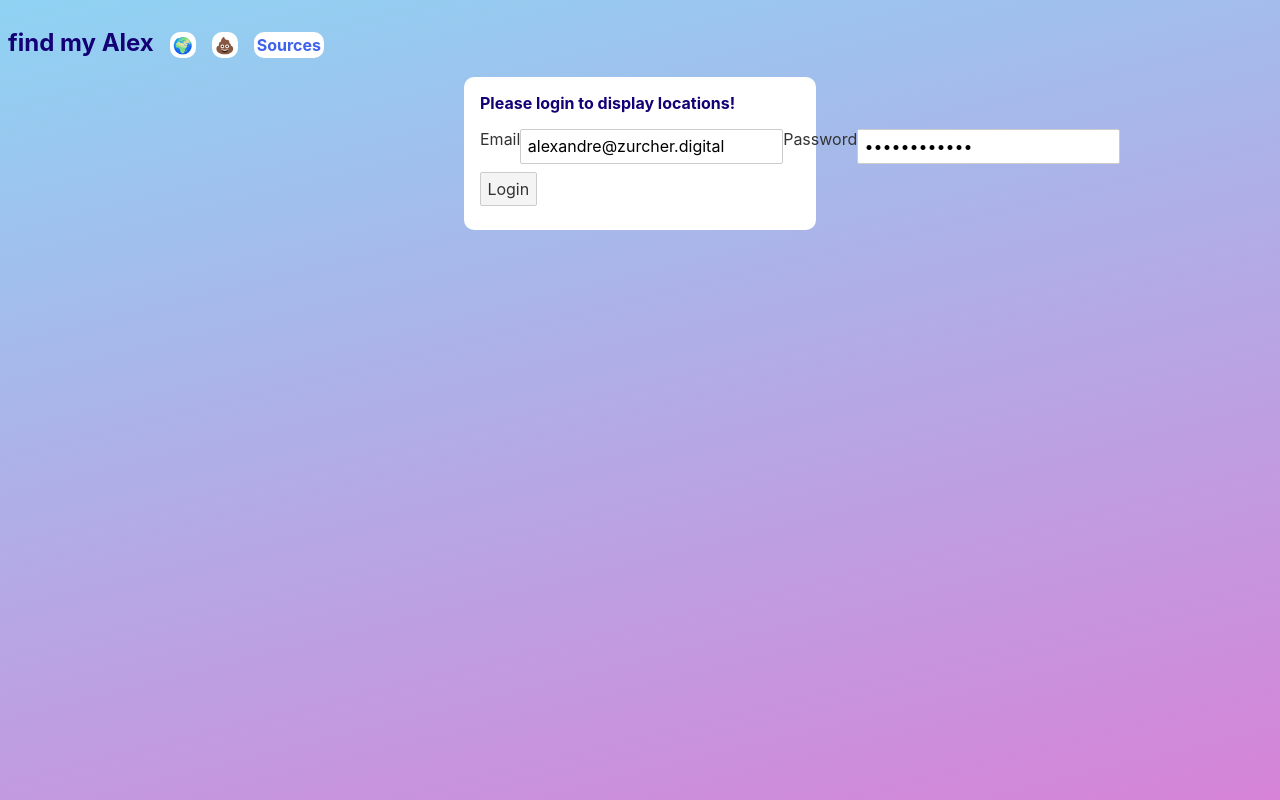
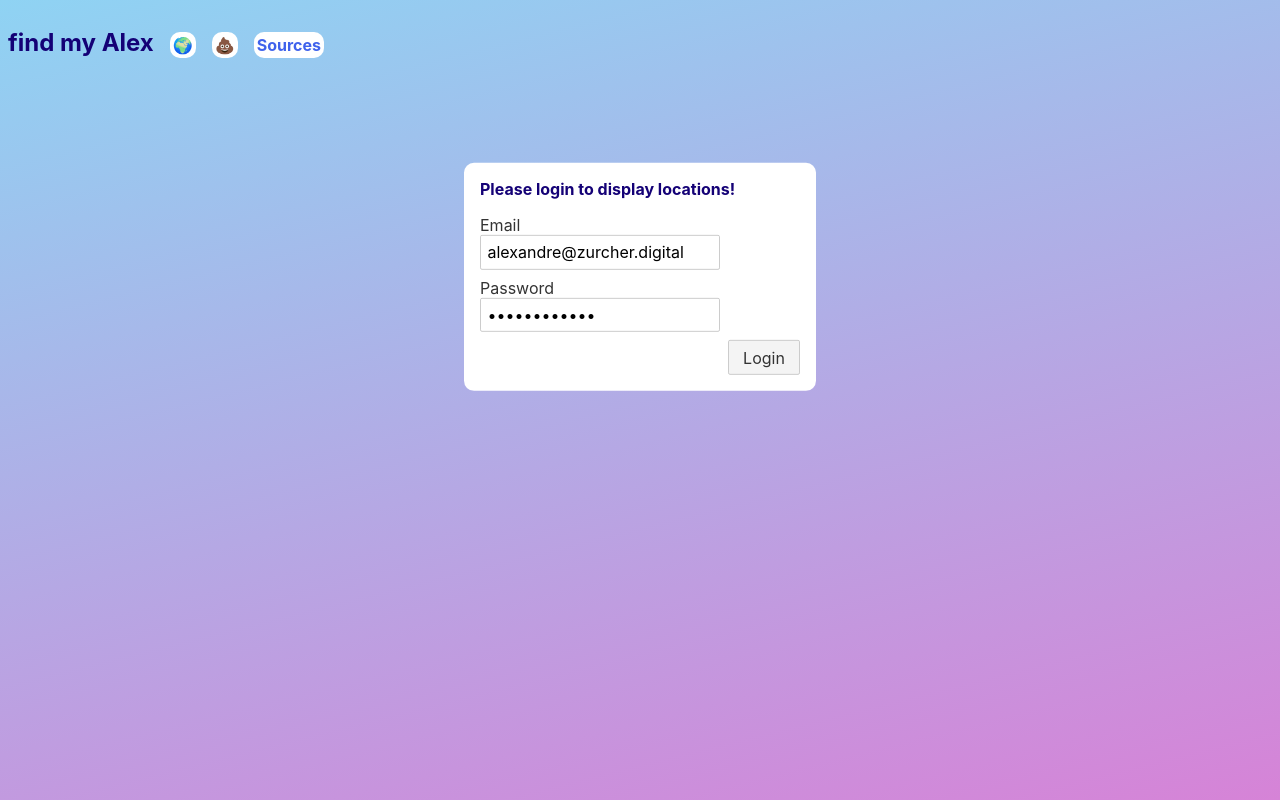
Before and after one commit to a-zurcher/find-my-alex, a Svelte app: page / in a window 1280 px wide. Built offline with nearby package versions, Linux system fonts and the light colour scheme.

Commit message:
made login prettier

```diff
--- a/src/Login.svelte
+++ b/src/Login.svelte
@@ -30,7 +30,7 @@
     <p class="title"><b>Please login to display locations!</b></p>
 
     <form on:submit|preventDefault="{handleLogin}" method="post">
-        <div>
+        <div class="form_input">
             <div>
                 <label for="email">Email</label>
                 <input type="email" bind:value="{email}"/>
@@ -40,9 +40,10 @@
                 <label for="password">Password</label>
                 <input type="password" bind:value="{password}" />
             </div>
+
+            <button class="login" type="submit">Login</button>
         </div>
 
-        <button type="submit">Login</button>
     </form>
 
     {#if error}
@@ -53,24 +54,51 @@
 
 <style>
     div.popup {
+        position: absolute;
         background: white;
         padding: 1rem;
         border-radius: 10px;
+        max-width: 25rem;
+        left: 0; right: 0; top: 50%;
+        margin: auto;
+        transform: translateY(-50%);
     }
 
     p.title {
         margin-top: 0;
     }
 
-    form div {
+    div.form_input {
         display: flex;
+        flex-direction: column;
+        max-width: 100%;
+    }
+
+    div.form_input div {
+        display: flex;
+        flex-direction: row;
+        justify-content: space-between;
+        flex-wrap: wrap;
+    }
+
+    label {
+        width: 6rem;
+        max-width: 100%;
+    }
+
+    input {
+        width: 15rem;
+        max-width: 100%;
     }
 
     p.error {
         color: red!important;
     }
 
-    button {
-        justify-self: flex-end;
+    button.login {
+        width: 4.5rem;
+        margin-right: 0;
+        margin-left: auto;
+        margin-bottom: 0;
     }
 </style>
--- a/src/stores.ts
+++ b/src/stores.ts
@@ -1,7 +1,7 @@
 import { writable } from "svelte/store";
 
 // DEV: deletes localStorage value
-localStorage.removeItem("authToken");
+// localStorage.removeItem("authToken");
 
 // get token from localStorage
 const storedAuthToken = localStorage.getItem("authToken");
```
Also changed, not shown: package.json (+9 -2 lines), scripts/setupTypeScript.js (deleted, +0 -121 lines), src/main.js (deleted, +0 -7 lines).
